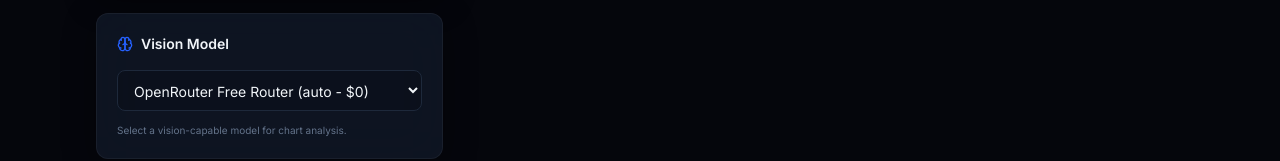
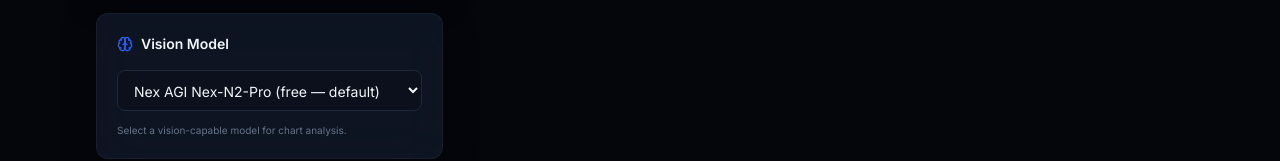
Before and after one commit to nehakeshari5100-png/ScalMax, a Next.js app in the folder frontend/: page /analysis in a window 1280 px wide. Shown: the part 653-814 px from the top of the page. Built offline with nearby package versions, Linux system fonts and the light colour scheme; no server answers.

Commit message:
fix: change default model to nex-agi/nex-n2-pro:free (verified vision), improve image error handling

```diff
--- a/frontend/src/lib/openrouter.ts
+++ b/frontend/src/lib/openrouter.ts
@@ -175,7 +175,7 @@
 
   constructor(apiKey?: string, modelName?: string) {
     this.apiKey = apiKey || '';
-    this.modelName = modelName || 'openrouter/free';
+    this.modelName = modelName || 'nex-agi/nex-n2-pro:free';
     this.rateLimiter = new TokenBucket(60, 30);
     this.costTracker = new CostTracker();
   }
--- a/frontend/src/lib/vision-models.ts
+++ b/frontend/src/lib/vision-models.ts
@@ -5,11 +5,11 @@
 }
 
 export const VISION_MODELS: VisionModel[] = [
-  { id: 'openrouter/free', label: 'OpenRouter Free Router (auto - $0)', free: true },
+  { id: 'nex-agi/nex-n2-pro:free', label: 'Nex AGI Nex-N2-Pro (free — default)', free: true },
+  { id: 'openrouter/free', label: 'OpenRouter Free Router (auto)', free: true },
   { id: 'google/gemma-4-26b-a4b-it:free', label: 'Gemma 4 26B (free)', free: true },
   { id: 'google/gemma-4-31b-it:free', label: 'Gemma 4 31B (free)', free: true },
   { id: 'nvidia/nemotron-nano-12b-v2-vl:free', label: 'Nemotron Nano 12B VL (free)', free: true },
-  { id: 'nex-agi/nex-n2-pro:free', label: 'Nex AGI Nex-N2-Pro (free)', free: true },
   { id: 'nvidia/nemotron-3-nano-omni-30b-a3b-reasoning:free', label: 'Nemotron 3 Nano Omni (free)', free: true },
   { id: 'google/gemma-3-12b-it', label: 'Gemma 3 12B (paid)', free: false },
   { id: 'openai/gpt-4o-mini', label: 'GPT-4o Mini (paid)', free: false },
```
Also changed, not shown: frontend/src/app/analysis/page.tsx (+1 -1 lines), 1 other file (tests, documents, lock files or other folders).
